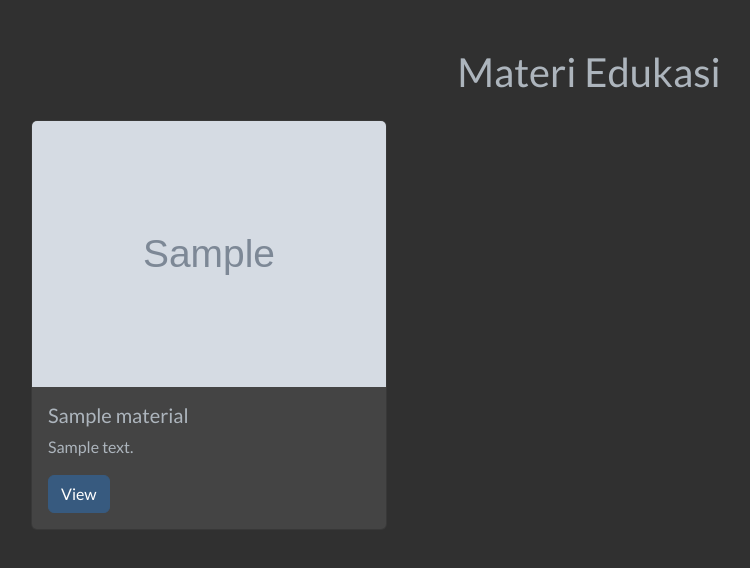
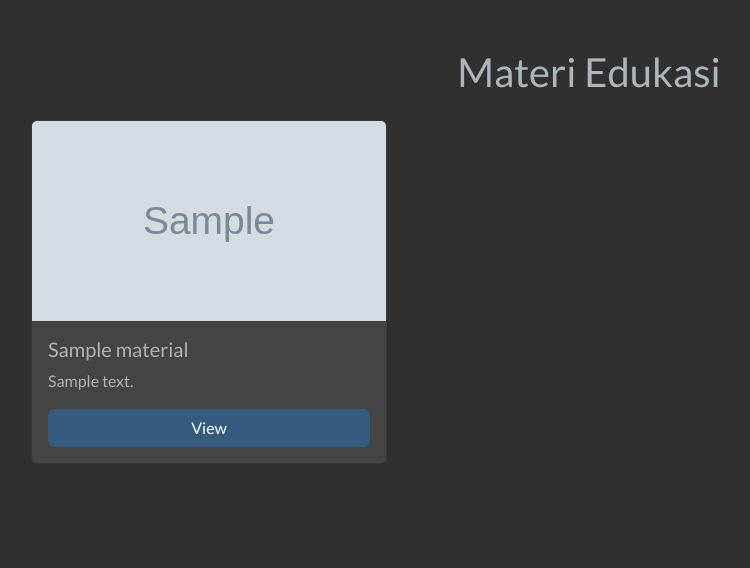
Before and after one commit to xchopath/uas-pemrograman-web-2-it-402, a PHP site: page /dashboard.php in a window 1280 px wide. Shown: the part 72-640 px from the top of the page, without its empty margins (51-801 px from the left). Run offline with PHP 8.4, Linux system fonts and the light colour scheme; the visitor is signed in with stand-in values (Sample User, id 1); tables that the repository leaves empty hold one stand-in row (values such as "Sample post"); grey boxes marked "Sample" are stand-in pictures; data that the repository does not hold is empty.

Commit message:
Fix Dashboard UI...

```diff
--- a/php-src/dashboard.php
+++ b/php-src/dashboard.php
@@ -52,15 +52,17 @@ $result = $dbconn->query($sql);
             <?php if ($result->num_rows > 0): ?>
                 <?php while ($row = $result->fetch_assoc()): ?>
                 <div class="col-md-4 mb-4">
-                        <div class="card bg-secondary text-light">
+                    <div class="card bg-secondary text-light h-100">
                         <?php if (!empty($row['image_path'])): ?>
-                                <img src="<?php echo htmlspecialchars($row['image_path']); ?>" class="card-img-top" alt="Image">
+                            <div class="card-img-top-container" style="height: 200px;">
+                                <img src="<?php echo htmlspecialchars($row['image_path']); ?>" class="card-img-top h-100 w-100" alt="Image" style="object-fit: cover;">
+                            </div>
                         <?php endif; ?>
-                            <div class="card-body">
+                        <div class="card-body d-flex flex-column">
                             <h5 class="card-title"><?php echo htmlspecialchars($row['title']); ?></h5>
-                                <p class="card-text"><?php echo htmlspecialchars($row['description']); ?></p>
+                            <p class="card-text flex-grow-1"><?php echo htmlspecialchars($row['description']); ?></p>
                             <?php if (!empty($row['youtube_url'])): ?>
-                                    <a href="view_material.php?id=<?php echo htmlspecialchars($row['id']); ?>" class="btn btn-primary">View</a>
+                                <a href="view_material.php?id=<?php echo htmlspecialchars($row['id']); ?>" class="btn btn-primary mt-auto">View</a>
                             <?php endif; ?>
                         </div>
                     </div>
```
Lines whose indentation alone changed are shown as unchanged.
